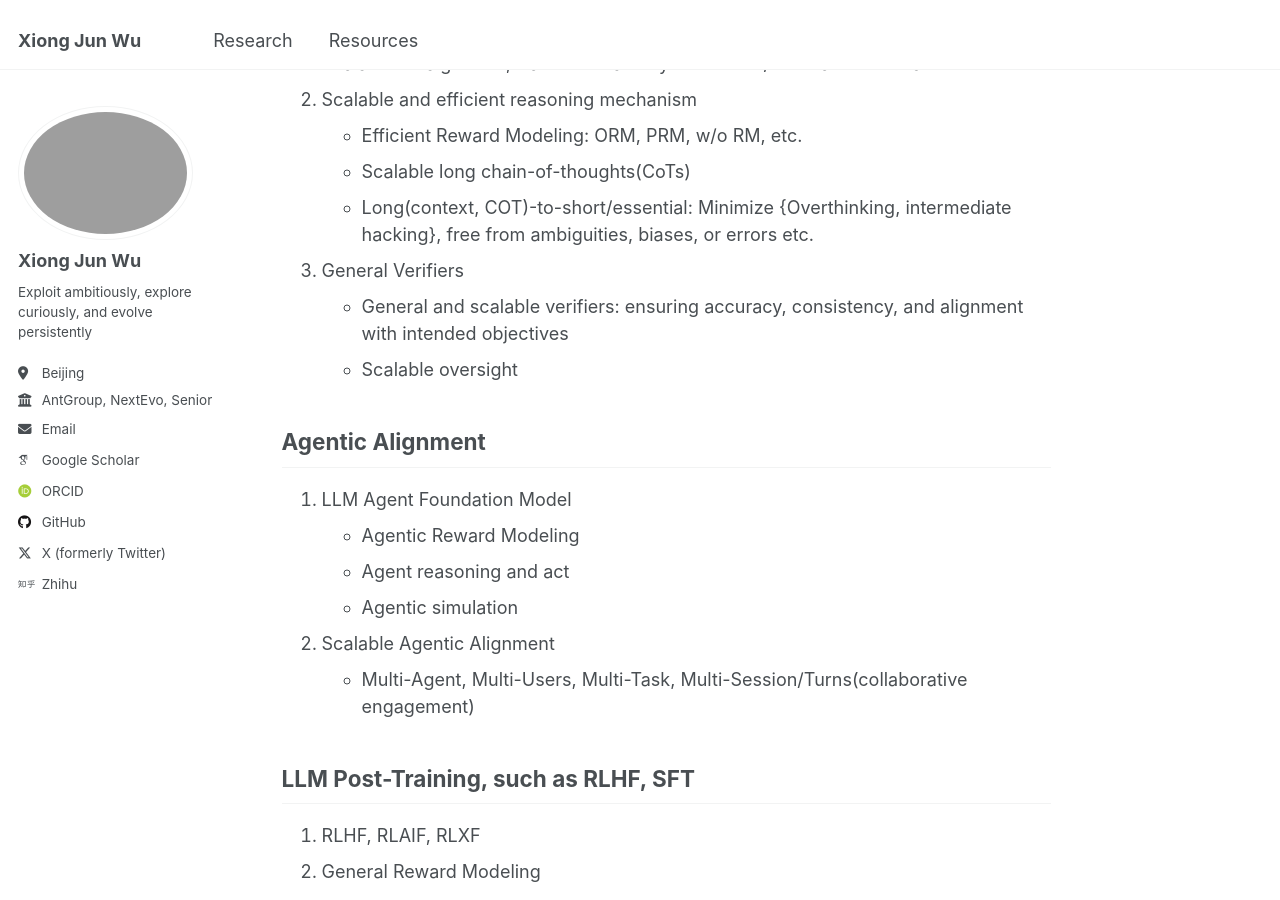
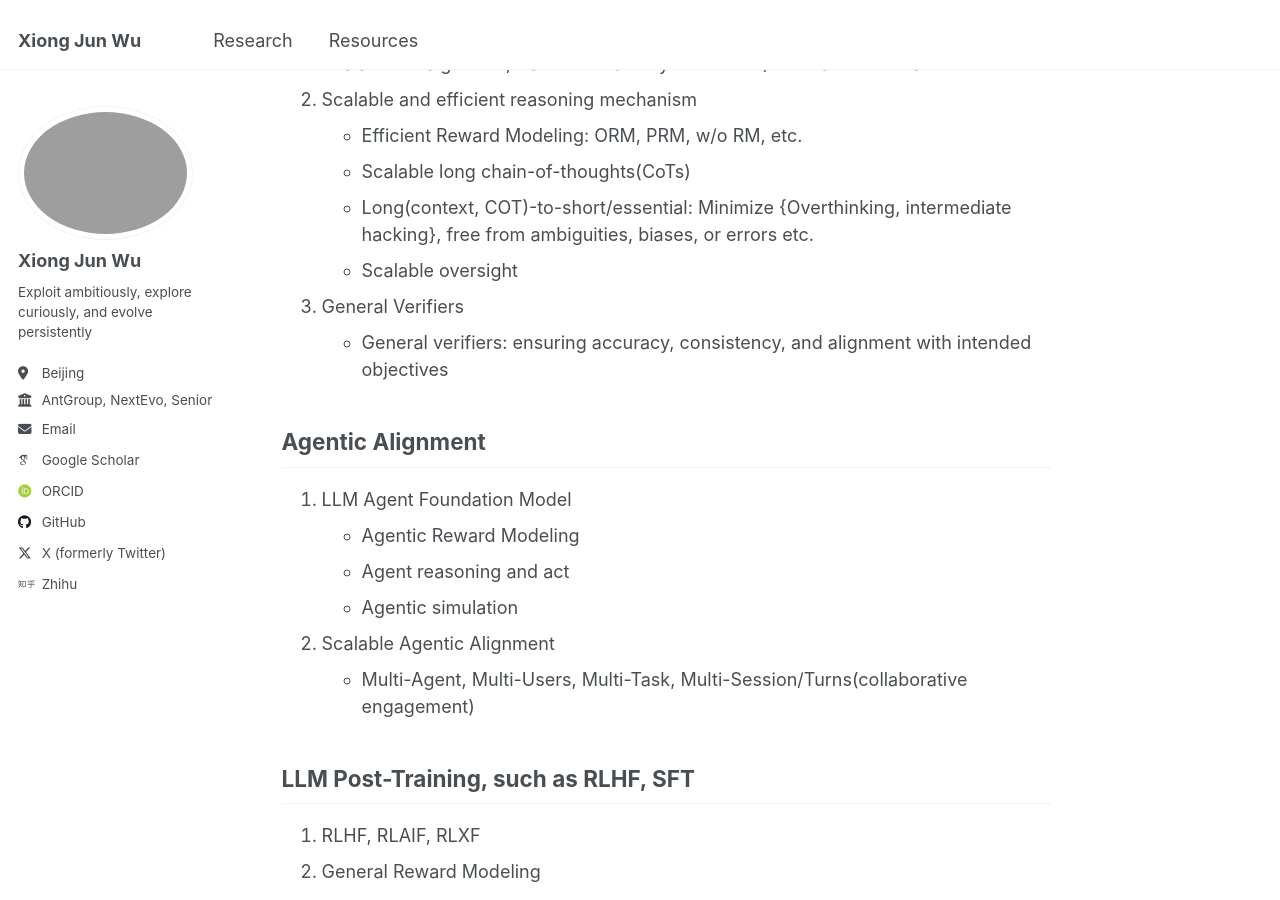
Before and after one commit to junwuxgi/junwuxgi.github.io, a Jekyll site: the page built from research.md, in a window 1280 px wide and 900 px high, scrolled down 795 px. Built offline with Jekyll 4.4.1, drawn with Linux system fonts in a browser that asks for light colours; some web fonts are replaced; our own code applies the rules of GitHub Pages for plain Markdown files.

Commit message:
update config

```diff
--- a/research.md
+++ b/research.md
@@ -13,9 +13,9 @@ Now, my research areas of primary focus, collaborative engagement, and curiosity
     - Efficient Reward Modeling: ORM, PRM, w/o RM, etc.
    - Scalable long chain-of-thoughts(CoTs)
    - Long(context, COT)-to-short/essential: Minimize {Overthinking, intermediate hacking}, free from ambiguities, biases, or errors etc.
+   - Scalable oversight
 3. General Verifiers
-   - General and scalable verifiers: ensuring accuracy, consistency, and alignment with intended objectives
-   - Scalable oversight
+   - General verifiers: ensuring accuracy, consistency, and alignment with intended objectives
 
 ## Agentic Alignment
 1. LLM Agent Foundation Model
```
